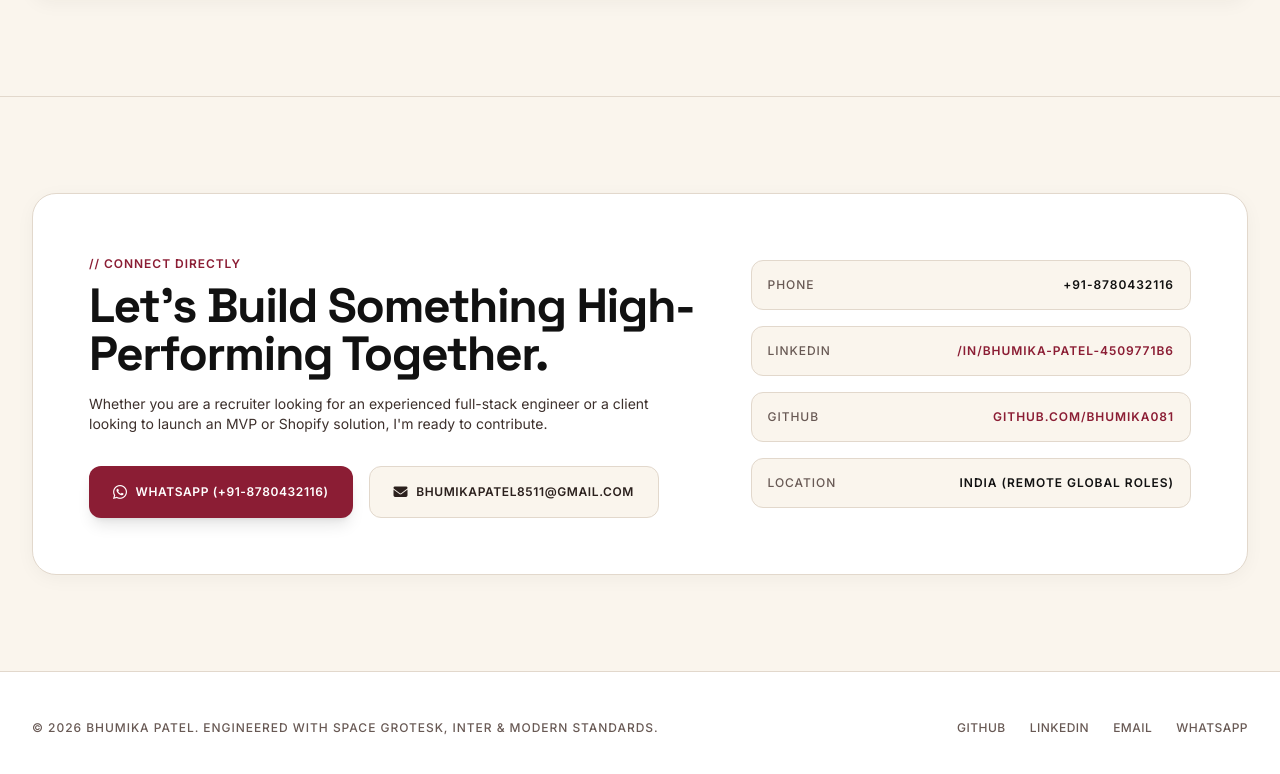
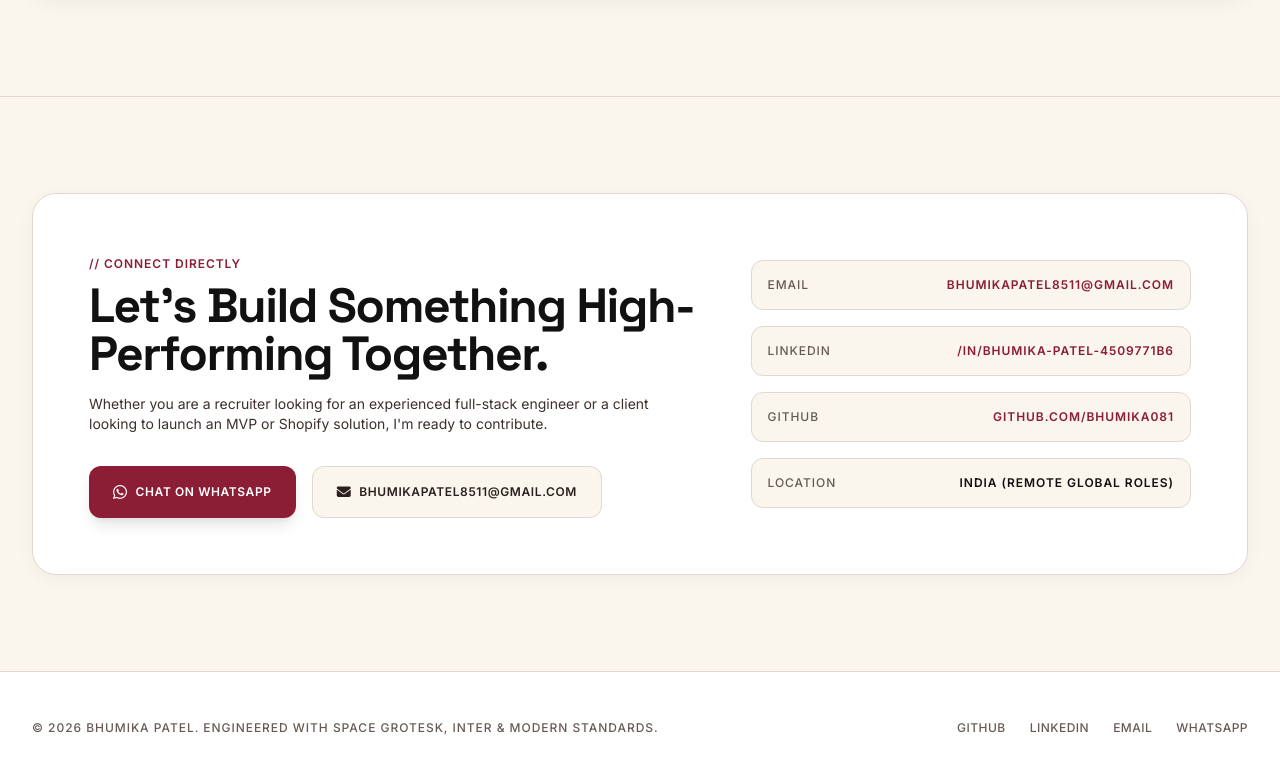
Before and after one commit to bhumika081/portfolio, a plain HTML site: page index.html in a window 1280 px wide. Shown: the part 10252-11026 px from the top of the page. Drawn offline with nearby package versions, Linux system fonts and the light colour scheme.

Commit message:
Remove phone/WP number from WhatsApp button and contact card

```diff
--- a/index.html
+++ b/index.html
@@ -70,7 +70,6 @@
     "name": "Bhumika Patel",
     "jobTitle": "Senior Software Engineer",
     "email": "bhumikapatel8511@gmail.com",
-    "telephone": "+918780432116",
     "url": "https://bhumika081.github.io/portfolio/",
     "sameAs": [
       "https://github.com/bhumika081",
@@ -1521,7 +1520,7 @@
           <div class="mt-8 flex flex-wrap gap-4">
             <a href="https://wa.me/918780432116?text=Hi%20Bhumika,%20let's%20connect%20regarding%20an%20opportunity" target="_blank" class="px-6 py-3.5 rounded-xl bg-brand-burgundy hover:bg-brand-burgundyHover text-white btn-action text-xs uppercase tracking-wider transition-all flex items-center gap-2 shadow-lg">
               <i class="fa-brands fa-whatsapp text-base"></i>
-              <span>WhatsApp (+91-8780432116)</span>
+              <span>Chat on WhatsApp</span>
             </a>
             <a href="mailto:bhumikapatel8511@gmail.com" class="px-6 py-3.5 rounded-xl bg-brand-champagne border border-brand-taupeBorder hover:border-brand-burgundy text-brand-espresso btn-action text-xs uppercase tracking-wider transition-all flex items-center gap-2">
               <i class="fa-solid fa-envelope text-sm"></i>
@@ -1532,8 +1531,8 @@
 
         <div class="lg:col-span-5 space-y-4 small-label text-xs text-brand-espresso">
           <div class="p-4 rounded-xl bg-brand-champagne border border-brand-taupeBorder flex items-center justify-between">
-            <span class="text-brand-espressoMuted">Phone</span>
-            <a href="tel:+918780432116" class="text-brand-mceblack hover:text-brand-burgundy font-semibold">+91-8780432116</a>
+            <span class="text-brand-espressoMuted">Email</span>
+            <a href="mailto:bhumikapatel8511@gmail.com" class="text-brand-burgundy hover:underline font-semibold">bhumikapatel8511@gmail.com</a>
           </div>
           <div class="p-4 rounded-xl bg-brand-champagne border border-brand-taupeBorder flex items-center justify-between">
             <span class="text-brand-espressoMuted">LinkedIn</span>
```
